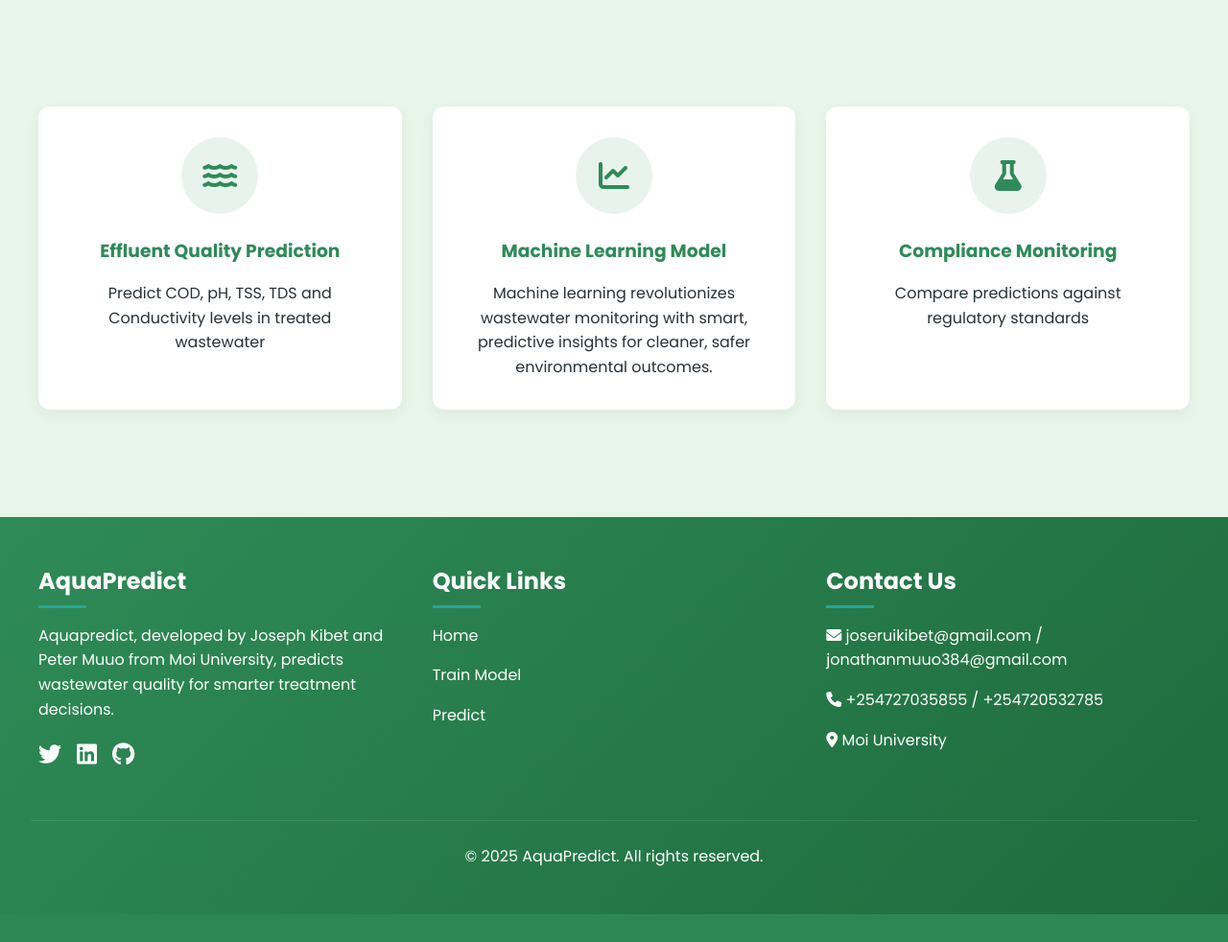
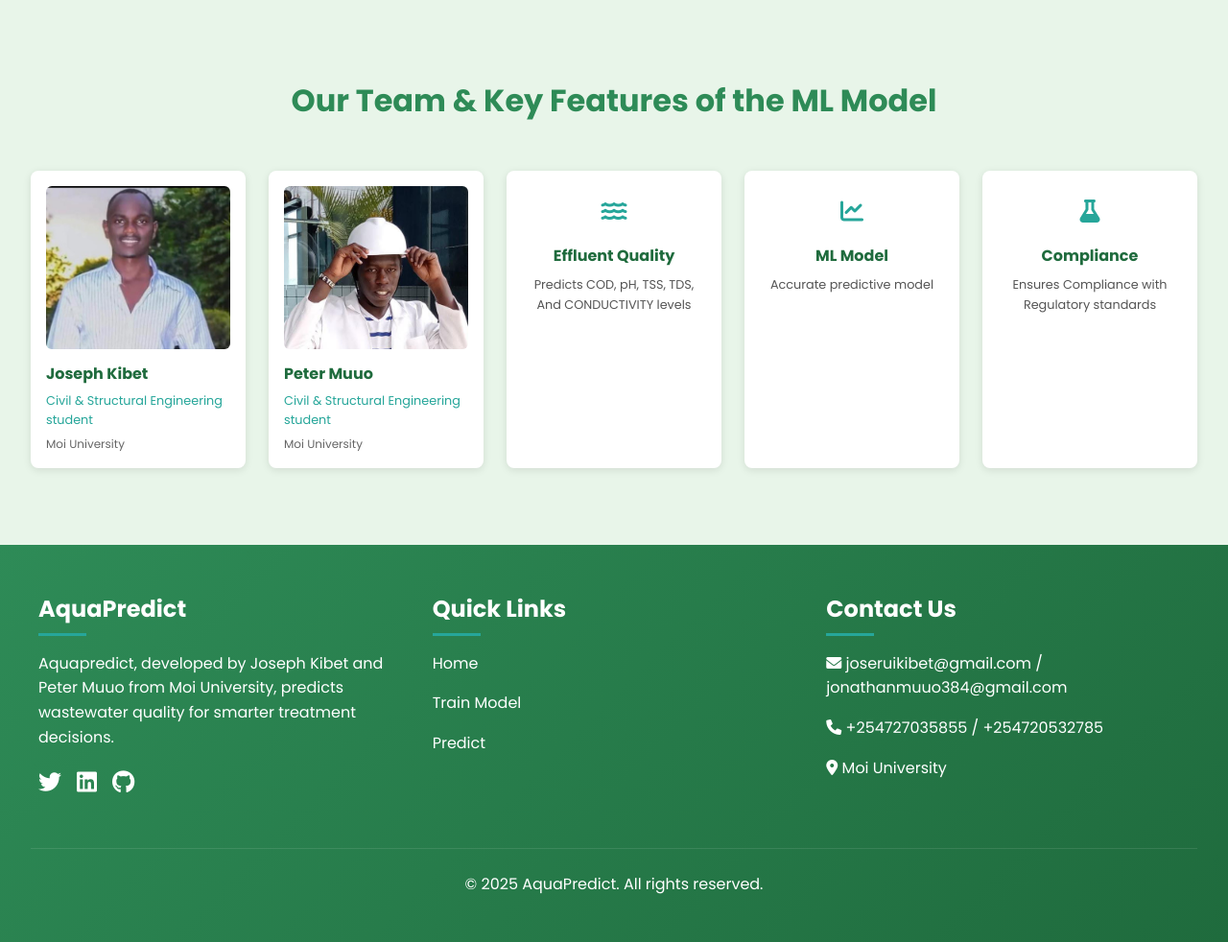
Before and after one commit to kibe000/aquapredict, a Django app: page / in a window 1280 px wide. Shown: the part 637-1619 px from the top of the page at 96% size. Before the commit the page ends 1590 px from the top, so only its background shows below. Run offline with Django 5.2, Linux system fonts and the light colour scheme.

Commit message:
Replaced home.html with index.html and updated other files

```diff
--- a/prediction_app/templates/base.html
+++ b/prediction_app/templates/base.html
@@ -1,3 +1,4 @@
+{% load static %}
 <!DOCTYPE html>
 <html lang="en">
 <head>
@@ -90,7 +91,7 @@
         }
 
         .hero {
-            background: url('https://images.unsplash.com/photo-1618477388954-7852f32655ec?ixlib=rb-1.2.1&auto=format&fit=crop&w=1600&q=80') no-repeat center center;
+            background: url("{% static 'images/moi.jpg' %}") no-repeat center center;
             background-size: cover;
             height: 500px;
             display: flex;
@@ -277,12 +278,12 @@
 <body>
     <nav class="navbar">
         <div class="nav-container">
-            <a href="{% url 'home' %}" class="logo">
+            <a href="{% url 'index' %}" class="logo">
                 <i class="fas fa-water"></i>
                 AquaPredict
             </a>
             <div class="nav-links">
-                <a href="{% url 'home' %}" class="{% if request.resolver_match.url_name == 'home' %}active{% endif %}">Home</a>
+                <a href="{% url 'index' %}" class="{% if request.resolver_match.url_name == 'home' %}active{% endif %}">Home</a>
                 <a href="{% url 'train' %}" class="{% if request.resolver_match.url_name == 'train' %}active{% endif %}">Train Model</a>
                 <a href="{% url 'predict' %}" class="{% if request.resolver_match.url_name == 'predict' %}active{% endif %}">Predict</a>
                 <a href="#contact">Contact</a>
@@ -301,19 +302,30 @@
             </div>
         </div>
 
-        <div class="container">
-            <div class="image-grid">
-                <div class="grid-item">
-                    <img src="https://images.unsplash.com/photo-1568605114967-8130f3a36994?ixlib=rb-1.2.1&auto=format&fit=crop&w=800&q=80" alt="Water Treatment Plant">
-                </div>
-                <div class="grid-item">
-                    <img src="https://images.unsplash.com/photo-1509316785289-025f5b846b35?ixlib=rb-1.2.1&auto=format&fit=crop&w=800&q=80" alt="Water Analysis">
-                </div>
-                <div class="grid-item">
-                    <img src="https://images.unsplash.com/photo-1545173168-9f1947eebb7f?ixlib=rb-1.2.1&auto=format&fit=crop&w=800&q=80" alt="Sustainable Water">
-                </div>
-            </div>
+        {% load static %}
+
+<div class="container">
+
+    <!-- New Team Section -->
+    <h2 class="team-heading">Meet The Developers</h2>
+    <div class="team-grid">
+        <!-- Joseph Kibet -->
+        <div class="team-member">
+            <img src="{% static 'images/kibe.jpg' %}" alt="Joseph Kibet" class="team-photo">
+            <h3>Joseph Kibet</h3>
+            <p>MSc. Environmental Engineering<br>Moi University</p>
+            <p class="bio">Specialized in wastewater modeling and predictive analytics for treatment systems.</p>
         </div>
+
+        <!-- Peter Muuo -->
+        <div class="team-member">
+            <img src="{% static 'images/peter.jpg' %}" alt="Peter Muuo" class="team-photo">
+            <h3>Peter Muuo</h3>
+            <p>BSc. Computer Science<br>Moi University</p>
+            <p class="bio">Full-stack developer with expertise in machine learning implementations for environmental solutions.</p>
+        </div>
+    </div>
+</div>
         {% endblock %}
     </main>
 
@@ -330,7 +342,7 @@
             </div>
             <div class="footer-column">
                 <h3>Quick Links</h3>
-                <p><a href="{% url 'home' %}" style="color: white; text-decoration: none;">Home</a></p>
+                <p><a href="{% url 'index' %}" style="color: white; text-decoration: none;">Home</a></p>
                 <p><a href="{% url 'train' %}" style="color: white; text-decoration: none;">Train Model</a></p>
                 <p><a href="{% url 'predict' %}" style="color: white; text-decoration: none;">Predict</a></p>
             </div>
--- a/prediction_app/templates/home.html
+++ /dev/null
@@ -1,177 +0,0 @@
-{% extends "base.html" %}
-
-{% block content %}
-<div class="hero">
-    <div class="hero-content">
-        <h1>Wastewater Effluent Prediction System</h1>
-        <p class="subtitle">Stop pollution proactively: Predict effluent characteristics before discharge to prevent treatment failures.</p>
-        <div class="cta-buttons">
-            <a href="{% url 'train' %}" class="btn btn-primary">
-                <i class="fas fa-cogs"></i> Train Model
-            </a>
-            <a href="{% url 'predict' %}" class="btn btn-secondary">
-                <i class="fas fa-bolt"></i> Make Prediction
-            </a>
-        </div>
-    </div>
-</div>
-
-<div class="container features">
-    <div class="feature-card">
-        <div class="feature-icon">
-            <i class="fas fa-water"></i>
-        </div>
-        <h3>Effluent Quality Prediction</h3>
-        <p>Predict COD, pH, TSS, TDS and Conductivity levels in treated wastewater</p>
-    </div>
-
-    <div class="feature-card">
-        <div class="feature-icon">
-            <i class="fas fa-chart-line"></i>
-        </div>
-        <h3>Machine Learning Model</h3>
-        <p>Machine learning revolutionizes wastewater monitoring with smart, predictive insights for cleaner, safer environmental outcomes.</p>
-    </div>
-
-    <div class="feature-card">
-        <div class="feature-icon">
-            <i class="fas fa-flask"></i>
-        </div>
-        <h3>Compliance Monitoring</h3>
-        <p>Compare predictions against regulatory standards</p>
-    </div>
-</div>
-
-<style>
-    .hero {
-        background: linear-gradient(rgba(46, 139, 87, 0.8), rgba(31, 107, 61, 0.9)),
-                    url('https://images.unsplash.com/photo-1568605114967-8130f3a36994?ixlib=rb-1.2.1&auto=format&fit=crop&w=1600&q=80');
-        background-size: cover;
-        background-position: center;
-        height: 70vh;
-        display: flex;
-        align-items: center;
-        justify-content: center;
-        text-align: center;
-        color: white;
-        padding: 0 2rem;
-    }
-
-    .hero-content {
-        max-width: 800px;
-    }
-
-    .hero h1 {
-        font-size: 3rem;
-        margin-bottom: 1rem;
-        font-weight: 700;
-    }
-
-    .subtitle {
-        font-size: 1.5rem;
-        margin-bottom: 2rem;
-        opacity: 0.9;
-    }
-
-    .cta-buttons {
-        display: flex;
-        gap: 1.5rem;
-        justify-content: center;
-        margin-top: 2rem;
-    }
-
-    .btn {
-        padding: 1rem 2rem;
-        border-radius: 50px;
-        font-weight: 600;
-        text-decoration: none;
-        transition: all 0.3s ease;
-        display: inline-flex;
-        align-items: center;
-        gap: 0.5rem;
-    }
-
-    .btn-primary {
-        background-color: var(--accent-teal);
-        color: white;
-    }
-
-    .btn-primary:hover {
-        background-color: var(--dark-green);
-        transform: translateY(-3px);
-        box-shadow: 0 10px 20px rgba(0,0,0,0.1);
-    }
-
-    .btn-secondary {
-        background-color: transparent;
-        color: white;
-        border: 2px solid white;
-    }
-
-    .btn-secondary:hover {
-        background-color: rgba(255,255,255,0.1);
-        transform: translateY(-3px);
-    }
-
-    .features {
-        display: grid;
-        grid-template-columns: repeat(auto-fit, minmax(300px, 1fr));
-        gap: 2rem;
-        padding: 4rem 0;
-    }
-
-    .feature-card {
-        background: white;
-        border-radius: 12px;
-        padding: 2rem;
-        text-align: center;
-        box-shadow: 0 5px 15px rgba(0,0,0,0.05);
-        transition: transform 0.3s ease;
-    }
-
-    .feature-card:hover {
-        transform: translateY(-10px);
-    }
-
-    .feature-icon {
-        width: 80px;
-        height: 80px;
-        background: rgba(46, 139, 87, 0.1);
-        border-radius: 50%;
-        display: flex;
-        align-items: center;
-        justify-content: center;
-        margin: 0 auto 1.5rem;
-    }
-
-    .feature-icon i {
-        font-size: 2rem;
-        color: var(--primary-green);
-    }
-
-    .feature-card h3 {
-        color: var(--primary-green);
-        margin-bottom: 1rem;
-    }
-
-    @media (max-width: 768px) {
-        .hero h1 {
-            font-size: 2.2rem;
-        }
-
-        .subtitle {
-            font-size: 1.2rem;
-        }
-
-        .cta-buttons {
-            flex-direction: column;
-            gap: 1rem;
-        }
-
-        .btn {
-            width: 100%;
-            justify-content: center;
-        }
-    }
-</style>
-{% endblock %}
--- /dev/null
+++ b/prediction_app/templates/index.html
@@ -0,0 +1,324 @@
+{% extends "base.html" %}
+{% load static %}
+
+{% block content %}
+  {% load static %}
+<!DOCTYPE html>
+<html lang="en">
+<head>
+    <meta charset="UTF-8">
+    <meta name="viewport" content="width=device-width, initial-scale=1.0">
+    <title>AquaPredict - Wastewater Treatment Analytics</title>
+    <link href="https://fonts.googleapis.com/css2?family=Poppins:wght@300;400;600;700&display=swap" rel="stylesheet">
+    <link rel="stylesheet" href="https://cdnjs.cloudflare.com/ajax/libs/font-awesome/6.0.0-beta3/css/all.min.css">
+    <style>
+        :root {
+            --primary-green: #2E8B57;
+            --dark-green: #1F6B3D;
+            --light-green: #E8F5E9;
+            --accent-teal: #26A69A;
+            --pure-white: #FFFFFF;
+            --text-dark: #263238;
+        }
+
+        * {
+            margin: 0;
+            padding: 0;
+            box-sizing: border-box;
+            font-family: 'Poppins', sans-serif;
+        }
+
+        body {
+            background-color: var(--light-green);
+            color: var(--text-dark);
+            line-height: 1.6;
+        }
+
+        /* Hero Section */
+        .hero {
+            background: url("{% static 'images/moi.jpg' %}") no-repeat center center;
+            background-size: cover;
+            background-position: center;
+            height: 70vh;
+            display: flex;
+            align-items: center;
+            justify-content: center;
+            text-align: center;
+            color: white;
+            padding: 0 2rem;
+            position: relative;
+        }
+
+        .hero::before {
+            content: '';
+            position: absolute;
+            top: 0;
+            left: 0;
+            width: 100%;
+            height: 100%;
+            background: rgba(0, 0, 0, 0.5);
+        }
+
+        .hero-content {
+            max-width: 800px;
+            position: relative;
+            z-index: 1;
+        }
+
+        .hero h1 {
+            font-size: 3rem;
+            margin-bottom: 1rem;
+            font-weight: 700;
+        }
+
+        .subtitle {
+            font-size: 1.5rem;
+            margin-bottom: 2rem;
+            opacity: 0.9;
+        }
+
+        .cta-buttons {
+            display: flex;
+            gap: 1.5rem;
+            justify-content: center;
+            margin-top: 2rem;
+        }
+
+        .btn {
+            padding: 1rem 2rem;
+            border-radius: 50px;
+            font-weight: 600;
+            text-decoration: none;
+            transition: all 0.3s ease;
+            display: inline-flex;
+            align-items: center;
+            gap: 0.5rem;
+        }
+
+        .btn-primary {
+            background-color: var(--accent-teal);
+            color: white;
+        }
+
+        .btn-primary:hover {
+            background-color: var(--dark-green);
+            transform: translateY(-3px);
+            box-shadow: 0 10px 20px rgba(0,0,0,0.1);
+        }
+
+        .btn-secondary {
+            background-color: transparent;
+            color: white;
+            border: 2px solid white;
+        }
+
+        .btn-secondary:hover {
+            background-color: rgba(255,255,255,0.1);
+            transform: translateY(-3px);
+        }
+
+        /* Team & Features Section */
+        .container {
+            max-width: 1500px;
+            margin: 0 auto;
+            padding: 2rem;
+        }
+
+        .section-heading {
+            text-align: center;
+            margin-bottom: 3rem;
+            color: var(--primary-green);
+            font-size: 2rem;
+        }
+
+        .card-container {
+            display: grid;
+            grid-template-columns: repeat(auto-fit, minmax(220px, 1fr));
+            gap: 1.5rem;
+        }
+
+        /* Profile Cards */
+        .profile-card {
+            background: white;
+            border-radius: 8px;
+            padding: 1rem;
+            box-shadow: 0 2px 8px rgba(0,0,0,0.1);
+            transition: transform 0.3s ease;
+        }
+
+        .profile-card:hover {
+            transform: translateY(-5px);
+        }
+
+        .image-container {
+            height: 170px;
+            overflow: hidden;
+            border-radius: 6px;
+        }
+
+        .profile-image {
+            width: 100%;
+            height: 150%;
+            object-fit: cover;
+            display: block;
+        }
+
+        .profile-content h3 {
+            margin: 0.8rem 0 0.3rem;
+            font-size: 1rem;
+            color: var(--dark-green);
+        }
+
+        .title {
+            margin: 0;
+            font-size: 0.8rem;
+            color: var(--accent-teal);
+        }
+
+        .institution {
+            margin: 0.3rem 0 0;
+            font-size: 0.75rem;
+            color: #666;
+        }
+
+        /* Feature Cards */
+        .feature-card {
+            background: white;
+            border-radius: 8px;
+            padding: 1.5rem;
+            box-shadow: 0 2px 8px rgba(0,0,0,0.1);
+            text-align: center;
+            transition: transform 0.3s ease;
+        }
+
+        .feature-card:hover {
+            transform: translateY(-5px);
+        }
+
+        .feature-icon {
+            font-size: 1.5rem;
+            color: var(--accent-teal);
+            margin-bottom: 0.8rem;
+        }
+
+        .feature-card h3 {
+            margin: 0 0 0.5rem;
+            font-size: 1rem;
+            color: var(--dark-green);
+        }
+
+        .feature-card p {
+            margin: 0;
+            font-size: 0.8rem;
+            color: #555;
+        }
+
+        /* Responsive Adjustments */
+        @media (max-width: 768px) {
+            .hero h1 {
+                font-size: 2.2rem;
+            }
+
+            .subtitle {
+                font-size: 1.2rem;
+            }
+
+            .cta-buttons {
+                flex-direction: column;
+                gap: 1rem;
+            }
+
+            .btn {
+                width: 100%;
+                justify-content: center;
+            }
+
+            .card-container {
+                grid-template-columns: 1fr 1fr;
+            }
+        }
+
+        @media (max-width: 450px) {
+            .card-container {
+                grid-template-columns: 1fr;
+            }
+        }
+    </style>
+</head>
+<body>
+    <!-- Hero Section -->
+    <div class="hero">
+        <div class="hero-content">
+            <h1>Wastewater Effluent Prediction System</h1>
+            <p class="subtitle">Stop pollution proactively: Predict effluent characteristics before discharge to prevent treatment failures.</p>
+            <div class="cta-buttons">
+                <a href="{% url 'train' %}" class="btn btn-primary">
+                    <i class="fas fa-cogs"></i> Train Model
+                </a>
+                <a href="{% url 'predict' %}" class="btn btn-secondary">
+                    <i class="fas fa-bolt"></i> Make Prediction
+                </a>
+            </div>
+        </div>
+    </div>
+
+    <!-- Team & Features Section -->
+    <div class="container">
+        <h2 class="section-heading">Our Team & Key Features of the ML Model</h2>
+
+        <div class="card-container">
+            <!-- Joseph Kibet -->
+            <div class="profile-card">
+                <div class="image-container">
+                    <img src="{% static 'images/kibe.jpg' %}" alt="Joseph Kibet" class="profile-image">
+                </div>
+                <div class="profile-content">
+                    <h3>Joseph Kibet</h3>
+                    <p class="title">Civil & Structural Engineering student</p>
+                    <p class="institution">Moi University</p>
+                </div>
+            </div>
+
+            <!-- Peter Muuo -->
+            <div class="profile-card">
+                <div class="image-container">
+                    <img src="{% static 'images/peter.jpg' %}" alt="Peter Muuo" class="profile-image">
+                </div>
+                <div class="profile-content">
+                    <h3>Peter Muuo</h3>
+                    <p class="title">Civil & Structural Engineering student</p>
+                    <p class="institution">Moi University</p>
+                </div>
+            </div>
+
+            <!-- Feature 1 -->
+            <div class="feature-card">
+                <div class="feature-icon">
+                    <i class="fas fa-water"></i>
+                </div>
+                <h3>Effluent Quality</h3>
+                <p>Predicts COD, pH, TSS, TDS, And CONDUCTIVITY levels</p>
+            </div>
+
+            <!-- Feature 2 -->
+            <div class="feature-card">
+                <div class="feature-icon">
+                    <i class="fas fa-chart-line"></i>
+                </div>
+                <h3>ML Model</h3>
+                <p>Accurate predictive model</p>
+            </div>
+
+            <!-- Feature 3 -->
+            <div class="feature-card">
+                <div class="feature-icon">
+                    <i class="fas fa-flask"></i>
+                </div>
+                <h3>Compliance</h3>
+                <p>Ensures Compliance with Regulatory standards</p>
+            </div>
+        </div>
+    </div>
+</body>
+</html>
+{% endblock %}
--- a/prediction_app/urls.py
+++ b/prediction_app/urls.py
@@ -2,7 +2,7 @@
 from . import views
 
 urlpatterns = [
-    path('', views.home, name='home'),
+    path('', views.home, name='index'),
     path('about/', views.about, name='about'),
     path('contact/', views.contact, name='contact'),
     path('train/', views.train, name='train'),
--- a/prediction_app/views.py
+++ b/prediction_app/views.py
@@ -5,7 +5,7 @@
 import tempfile
 import os
 def home(request):
-    return render(request, 'home.html')
+    return render(request, 'index.html')
 def about(request):
     return render(request, 'about.html')
 
```
Also changed, not shown: prediction_app/static/images/kibe.jpg (added), prediction_app/static/images/moi.jpg (added), prediction_app/static/images/peter.jpg (added).
